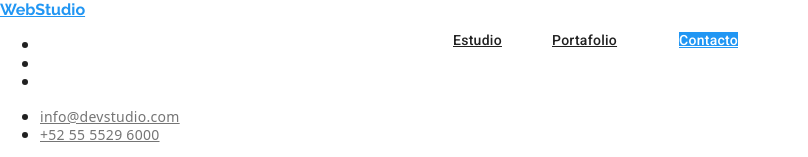
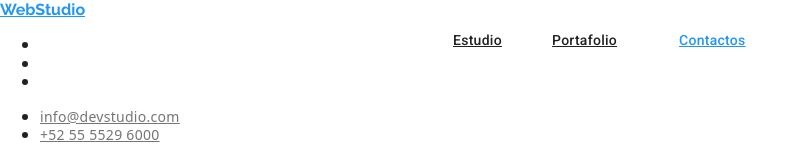
Before and after one commit to evag2582/goit-markup-hw-02, a plain HTML site: page portfolio.html in a window 1280 px wide. Both pictures are taken after a click on the link "Contactos". Shown: the top 157 px of the page, without its empty margins (0-808 px from the left). Drawn offline with nearby package versions, Linux system fonts and the light colour scheme.

Commit message:
Update styles.css

```diff
--- a/css/styles.css
+++ b/css/styles.css
@@ -73,10 +73,15 @@ body {
 .contact:active {
   color: var(--brand2-color);
 }
-.buttons:focus,
-.link1:focus,.link2:focus,.link3:focus{
+.buttons:focus{
   background-color: var(--brand2-color);
   color: #ffffff;
+}
+.link1:focus,
+.link2:focus,
+.link3:focus{
+  background-color: #ffffff;
+  color: var(--brand2-color);
 }
 
 .contact {
```
